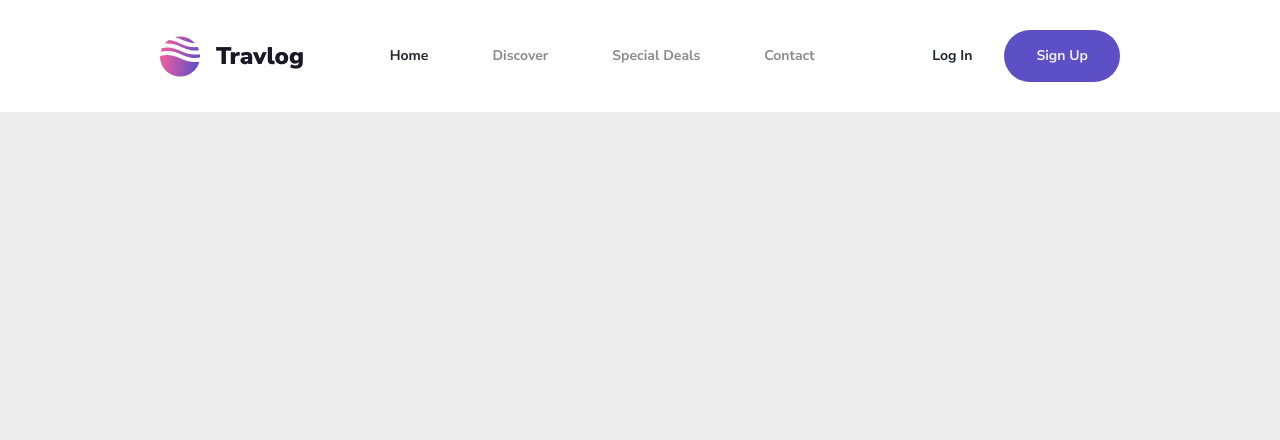
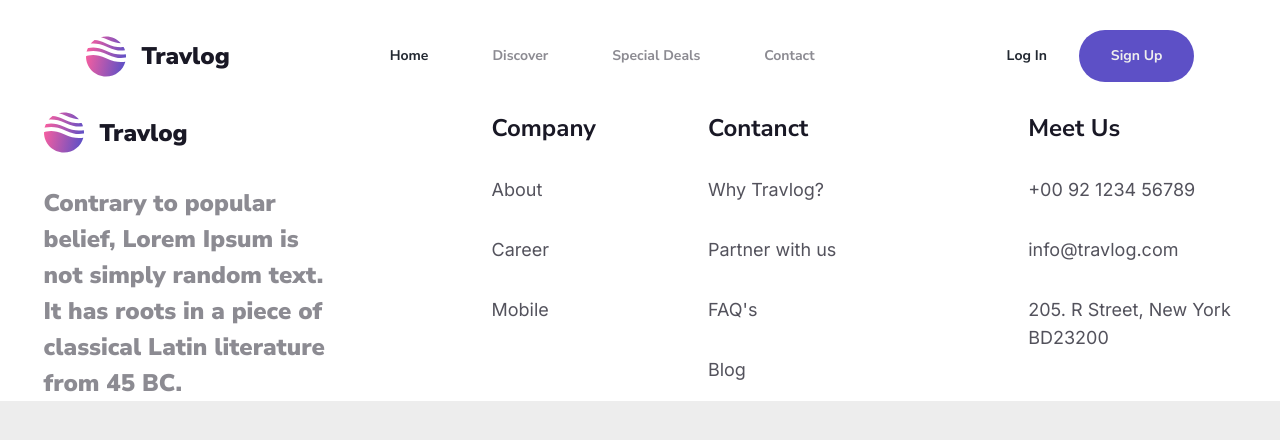
Before and after one commit to IdrisGit/travlog-nextjs, a Next.js app: page / in a window 1280 px wide. Shown: the top 440 px of the page. Built offline with nearby package versions, Linux system fonts and the light colour scheme.

Commit message:
feat: adding Footer

```diff
--- /dev/null
+++ b/app/Footer.jsx
@@ -0,0 +1,73 @@
+import Image from 'next/image';
+import Link from 'next/link';
+
+export const Footer = () => {
+  return (
+    <footer className='m-auto flex w-fit flex-col flex-wrap items-start justify-between gap-40 font-nunito xl:flex-row'>
+      <div className='flex flex-col gap-8 xl:max-w-72'>
+        <div className='flex flex-row items-center gap-4'>
+          <Image
+            src='/logo.svg'
+            width='40'
+            height='40'
+            alt='logo'
+          />
+          <h3 className='text-2xl font-[900] text-[#191825]'>Travlog</h3>
+        </div>
+        <div>
+          <p className='w-full text-2xl font-[900] leading-9 text-[#19182580]'>
+            Contrary to popular belief, Lorem Ipsum is not simply random text. It has roots in a
+            piece of classical Latin literature from 45 BC.
+          </p>
+        </div>
+      </div>
+      <div className='flex h-full flex-1 flex-col flex-wrap justify-center gap-28 xl:flex-row'>
+        <div className='flex h-full flex-col gap-8'>
+          <h6 className='text-2xl font-bold text-[#191825]'>Company</h6>
+          <ul className='flex flex-col gap-8 font-inter text-lg text-[#191825BF]'>
+            <li>
+              <Link href='#'> About</Link>
+            </li>
+            <li>
+              <Link href='#'>Career</Link>
+            </li>
+            <li>
+              <Link href='#'>Mobile</Link>
+            </li>
+          </ul>
+        </div>
+        <div className='flex flex-1 flex-col gap-8'>
+          <h6 className='text-2xl font-bold text-[#191825]'>Contanct</h6>
+          <ul className='flex flex-col gap-8 font-inter text-lg text-[#191825BF]'>
+            <li>
+              <Link href='#'>Why Travlog?</Link>
+            </li>
+            <li>
+              <Link href='#'>Partner with us</Link>
+            </li>
+            <li>
+              <Link href='#'>FAQ's</Link>
+            </li>
+            <li>
+              <Link href='#'>Blog</Link>
+            </li>
+          </ul>
+        </div>
+        <div className='flex flex-1 flex-col gap-8'>
+          <h6 className='text-2xl font-bold text-[#191825]'>Meet Us</h6>
+          <ul className='flex flex-col gap-8 font-inter text-lg text-[#191825BF]'>
+            <li>
+              <p>+00 92 1234 56789</p>
+            </li>
+            <li>
+              <p>info@travlog.com</p>
+            </li>
+            <li>
+              <p>205. R Street, New York BD23200</p>
+            </li>
+          </ul>
+        </div>
+      </div>
+    </footer>
+  );
+};
--- a/app/Navbar.jsx
+++ b/app/Navbar.jsx
@@ -3,7 +3,7 @@ import Image from 'next/image';
 
 export const Navbar = () => {
   return (
-    <nav className='flex h-28 flex-row items-center justify-between px-40 font-nunito'>
+    <nav className='m-auto flex h-28 w-fit flex-row items-center justify-between gap-40 font-nunito'>
       <div className='flex flex-row items-center gap-4'>
         <Image
           src='/logo.svg'
--- a/app/layout.tsx
+++ b/app/layout.tsx
@@ -1,8 +1,8 @@
-import type { Metadata } from 'next';
+import type { Metadata, Viewport } from 'next';
 import { Inter, Nunito_Sans } from 'next/font/google';
 import './globals.css';
 
-const inter = Inter({ subsets: ['latin'], variable: '--font-inter' });
+const inter = Inter({ subsets: ['latin'], display: 'swap', variable: '--font-inter' });
 const nunitoSans = Nunito_Sans({
   subsets: ['latin'],
   display: 'swap',
@@ -12,6 +12,13 @@ const nunitoSans = Nunito_Sans({
 export const metadata: Metadata = {
   title: 'Create Next App',
   description: 'Generated by create next app',
+};
+
+export const viewport: Viewport = {
+  width: 'device-width',
+  initialScale: 1,
+  maximumScale: 1,
+  userScalable: false,
 };
 
 export default function RootLayout({
--- a/app/page.tsx
+++ b/app/page.tsx
@@ -1,10 +1,12 @@
 import Image from 'next/image';
 import { Navbar } from '@/app/Navbar';
+import { Footer } from '@/app/Footer';
 
 export default function Home() {
   return (
     <main className='bg-white'>
       <Navbar />
+      <Footer />
     </main>
   );
 }
```
